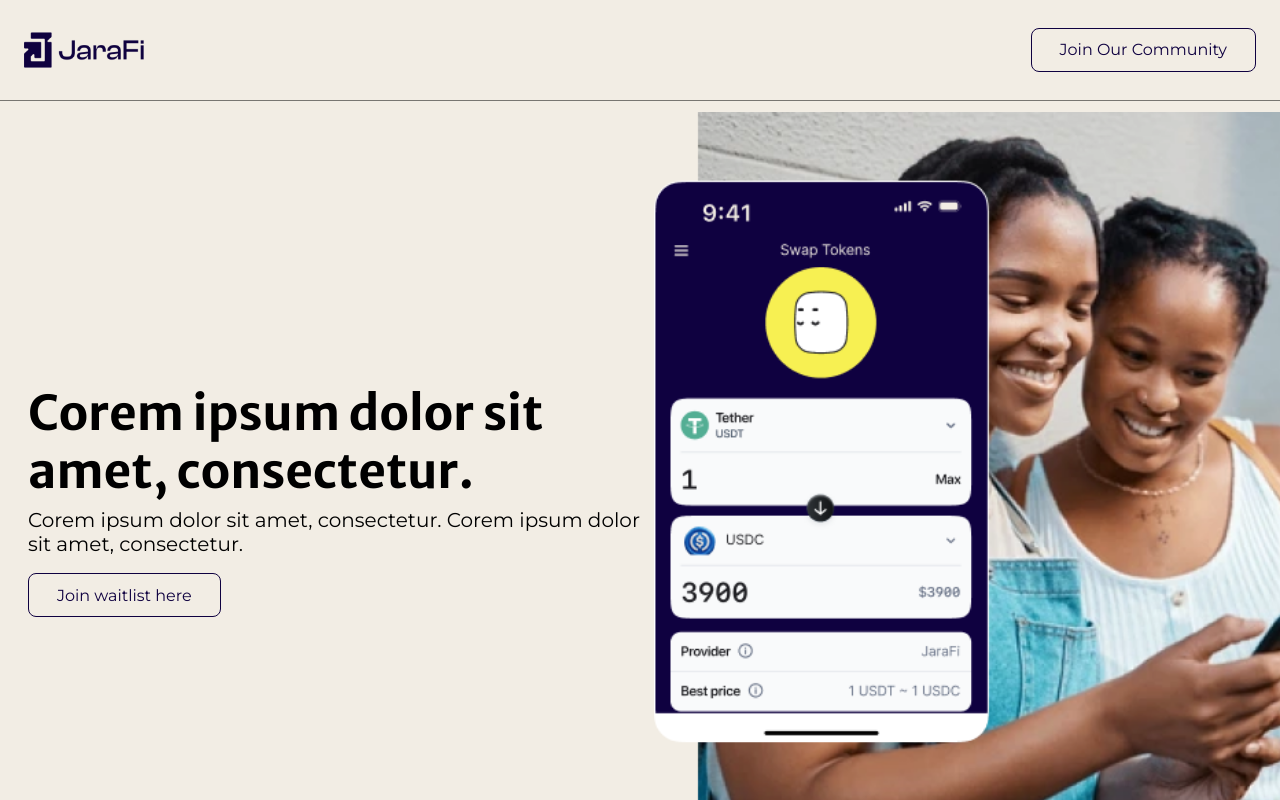
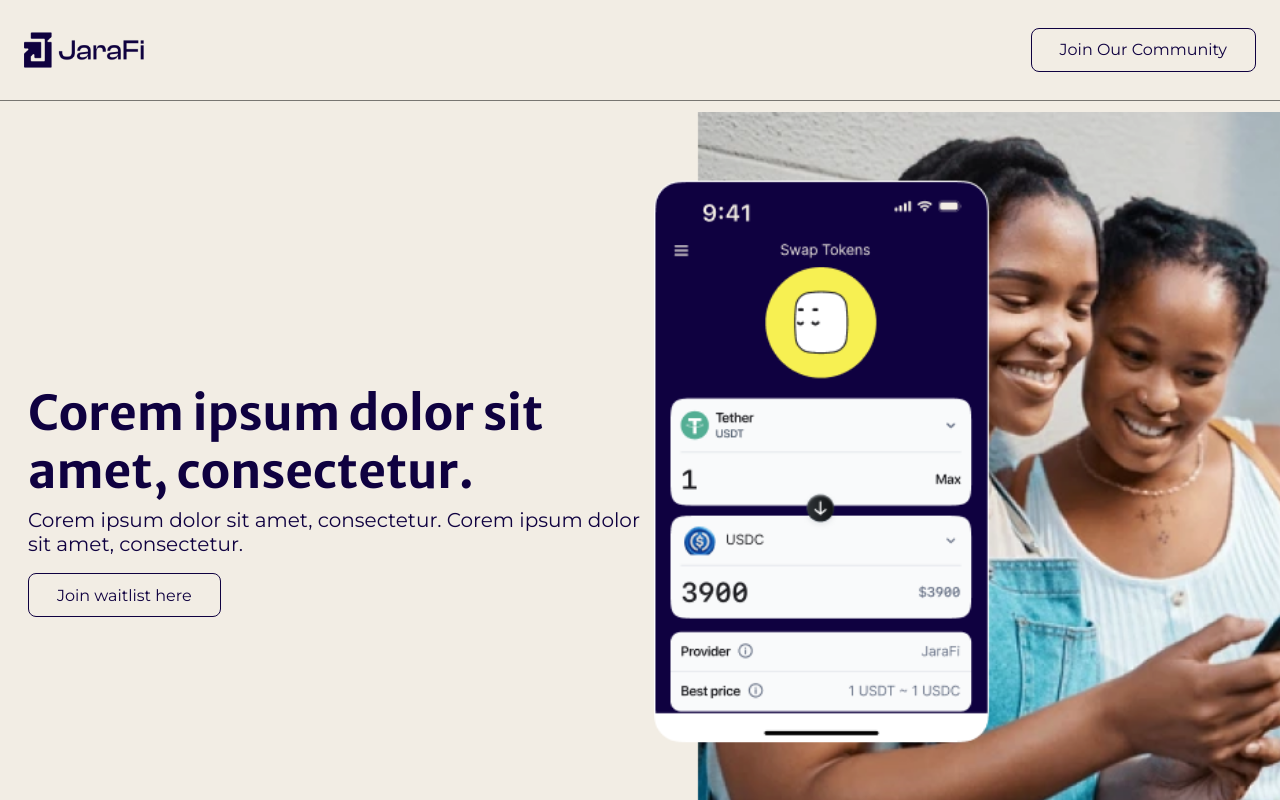
Before and after one commit to DevBigEazi/JaraFi_Landing_Page, a React (Vite) app: page / in a window 1280 px wide. Shown: the top 800 px of the page. Built offline with nearby package versions, Linux system fonts and the light colour scheme; no server answers.

Commit message:
resolve text color issue

```diff
--- a/src/sections/Hero.jsx
+++ b/src/sections/Hero.jsx
@@ -105,11 +105,11 @@ const Hero = () => {
   return (
     <section className="min-h-screen bg-linen pt-28 max-sm:pt-16 flex pl-4 max-md:flex-col items-center justify-between max-md:gap-y-9">
       <div className="flex flex-col gap-x-4 px-3 w-full">
-        <div className="space-y-2">
-          <h1 className="max-sm:text-3xl max-2xl:text-4xl font-bold font-MerriweatherSans">
+        <div className="space-y-2 ">
+          <h1 className="max-sm:text-3xl text-primary max-2xl:text-4xl font-bold font-MerriweatherSans">
             Corem ipsum dolor sit amet, consectetur.
           </h1>
-          <p className="text-xl font-normal font-montserrat">
+          <p className="text-xl font-normal text-primary font-montserrat">
             Corem ipsum dolor sit amet, consectetur. Corem ipsum dolor sit amet,
             consectetur.
           </p>
```
